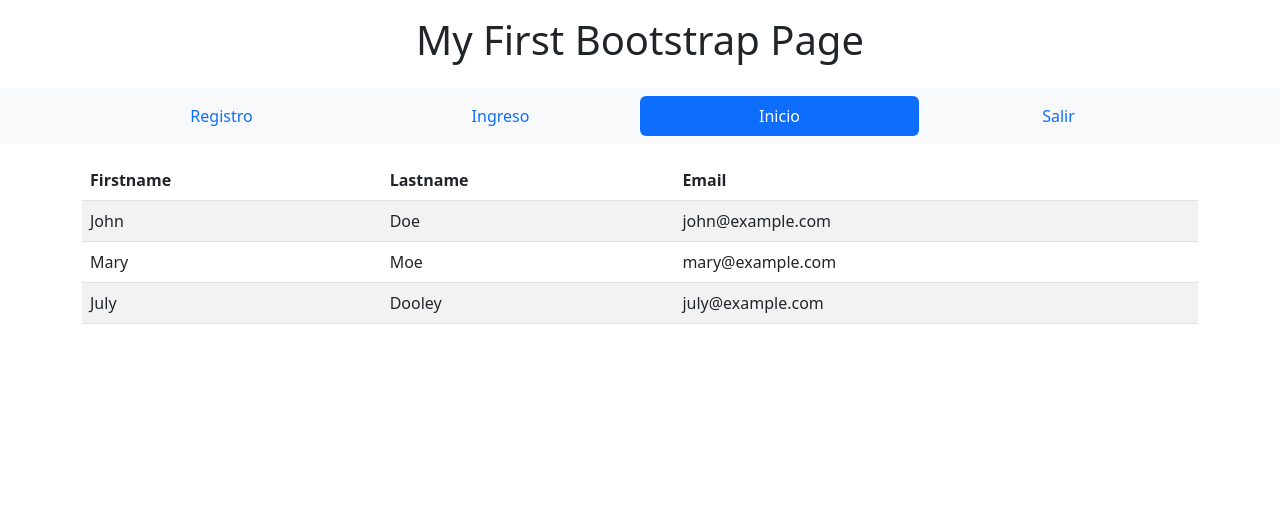
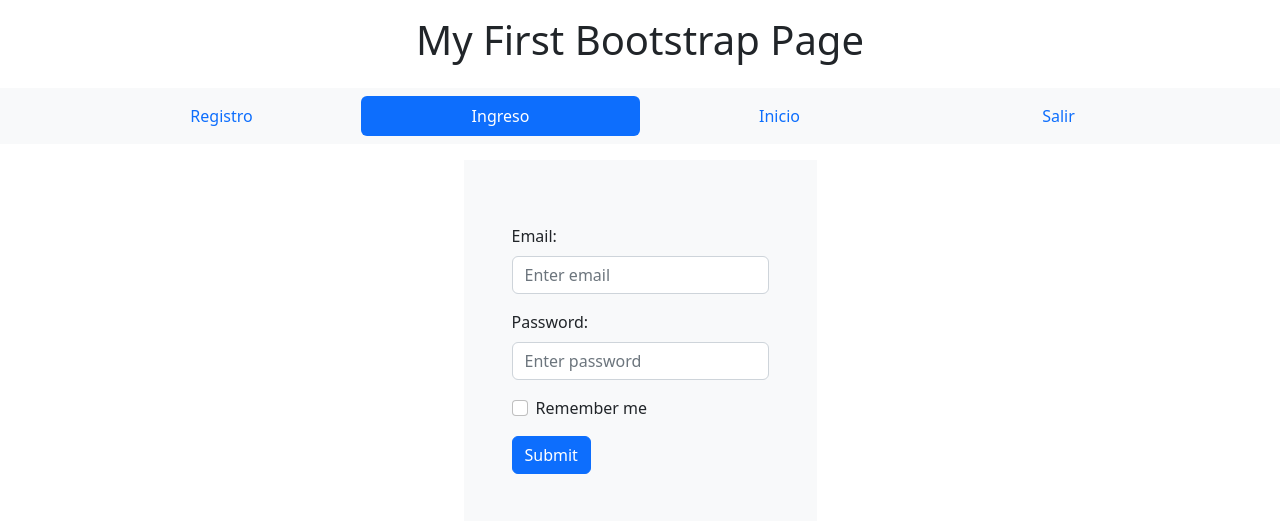
Before and after one commit to 1AdErsOn/Test, a PHP site: page / in a window 1280 px wide. Shown: the top 521 px of the page. Run offline with PHP 8.4, Linux system fonts and the light colour scheme.

Commit message:
first Day

```diff
--- /dev/null
+++ b/controladores/formCont.php
@@ -0,0 +1,9 @@
+<?php
+
+class ControladorForm{
+    public function ctrRegistro(){
+        if(isset($_POST["signupSubmit"])){
+            echo "yeah";
+        }
+    }
+}
--- a/index.php
+++ b/index.php
@@ -1,4 +1,5 @@
 <?php
 require_once "controladores/plantillaCont.php";
+require_once "controladores/formCont.php";
 $Plantilla = new ControladorPlantilla();
 $Plantilla -> ctrTraerPlantilla();
--- /dev/null
+++ b/vistas/paginas/404.php
@@ -0,0 +1 @@
+<h1 class="text-center">404</h1>
--- /dev/null
+++ b/vistas/paginas/ingreso.php
@@ -0,0 +1,18 @@
+<div class="d-flex justify-content-center">
+    <form class="p-5 bg-light" action="/action_page.php">
+        <div class="mb-3 mt-3">
+            <label for="email" class="form-label">Email:</label>
+            <input type="email" class="form-control" id="email" placeholder="Enter email" name="email">
+        </div>
+        <div class="mb-3">
+            <label for="pwd" class="form-label">Password:</label>
+            <input type="password" class="form-control" id="pwd" placeholder="Enter password" name="pswd">
+        </div>
+        <div class="form-check mb-3">
+            <label class="form-check-label">
+                <input class="form-check-input" type="checkbox" name="remember"> Remember me
+            </label>
+        </div>
+        <button type="submit" class="btn btn-primary">Submit</button>
+    </form>
+</div>
--- a/vistas/plantilla.php
+++ b/vistas/plantilla.php
@@ -19,48 +19,74 @@
     <div class="container-fluid bg-light">
         <div class="container">
             <ul class="nav nav-justified py-2 nav-pills">
+                <?php if(isset($_GET["pagina"])): ?>
+                    <?php if($_GET["pagina"] == "registro"): ?>
                         <li class="nav-item">
-                    <a class="nav-link" href="registro.php">Registro</a>
+                            <a class="nav-link active" href="index.php?pagina=registro">Registro</a>
+                        </li>
+                    <?php else: ?>
+                        <li class="nav-item">
+                            <a class="nav-link" href="index.php?pagina=registro">Registro</a>
+                        </li>
+                    <?php endif ?>
+                    <?php if($_GET["pagina"] == "ingreso"): ?>
+                        <li class="nav-item">
+                            <a class="nav-link active" href="index.php?pagina=ingreso">Ingreso</a>
+                        </li>
+                    <?php else: ?>
+                        <li class="nav-item">
+                            <a class="nav-link" href="index.php?pagina=ingreso">Ingreso</a>
+                        </li>
+                    <?php endif ?>
+                    <?php if($_GET["pagina"] == "inicio"): ?>
+                        <li class="nav-item">
+                            <a class="nav-link active" href="index.php?pagina=inicio">Inicio</a>
+                        </li>
+                    <?php else: ?>
+                        <li class="nav-item">
+                            <a class="nav-link" href="index.php?pagina=inicio">Inicio</a>
+                        </li>
+                    <?php endif ?>
+                    <?php if($_GET["pagina"] == "salir"): ?>
+                        <li class="nav-item">
+                            <a class="nav-link active" href="index.php?pagina=salir">Salir</a>
+                        </li>
+                    <?php else: ?>
+                        <li class="nav-item">
+                            <a class="nav-link" href="index.php?pagina=salir">Salir</a>
+                        </li>
+                    <?php endif ?>
+                <?php else: ?>
+                    <li class="nav-item">
+                        <a class="nav-link" href="index.php?pagina=registro">Registro</a>
                     </li>
                     <li class="nav-item">
-                    <a class="nav-link" href="ingreso.html">Ingreso</a>
+                        <a class="nav-link active" href="index.php?pagina=ingreso">Ingreso</a>
                     </li>
                     <li class="nav-item">
-                    <a class="nav-link active" href="#">Inicio</a>
+                        <a class="nav-link" href="index.php?pagina=inicio">Inicio</a>
                     </li>
                     <li class="nav-item">
-                    <a class="nav-link" href="#">Salir</a>
+                        <a class="nav-link" href="index.php?pagina=salir">Salir</a>
                     </li>
+                <?php endif ?>
             </ul>
         </div>
     </div>
     <div class="container mt-3">
-        <table class="table table-striped">
-            <thead>
-                <tr>
-                    <th>Firstname</th>
-                    <th>Lastname</th>
-                    <th>Email</th>
-                </tr>
-            </thead>
-            <tbody>
-                <tr>
-                    <td>John</td>
-                    <td>Doe</td>
-                    <td>john@example.com</td>
-                </tr>
-                <tr>
-                    <td>Mary</td>
-                    <td>Moe</td>
-                    <td>mary@example.com</td>
-                </tr>
-                <tr>
-                    <td>July</td>
-                    <td>Dooley</td>
-                    <td>july@example.com</td>
-                </tr>
-            </tbody>
-        </table>
+        <?php
+        if(isset($_GET["pagina"])){
+            if($_GET["pagina"] == "registro" ||
+            $_GET["pagina"] == "ingreso" ||
+            $_GET["pagina"] == "inicio" ||
+            $_GET["pagina"] == "salir"){
+                include "paginas/".$_GET["pagina"].".php";
+            }else{
+                include "paginas/404.php";
+            }
+        }else{
+            include "paginas/ingreso.php";
+        }?>
     </div>
 </body>
 </html>
```
Also changed, not shown: vistas/paginas/inicio.php (added, +27 -0 lines), vistas/paginas/registro.php (added, +15 -0 lines), vistas/paginas/salir.php (added), 1 other file. Lines whose indentation alone changed are shown as unchanged.
